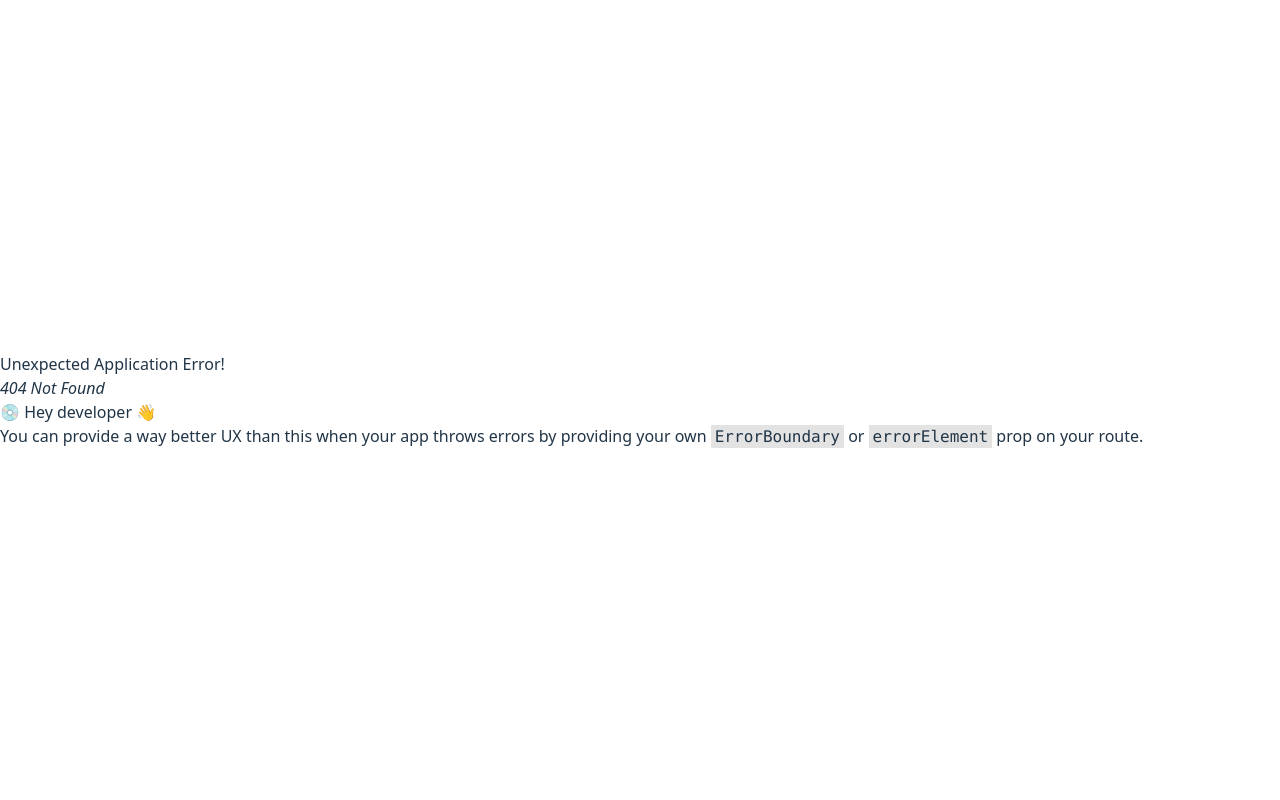
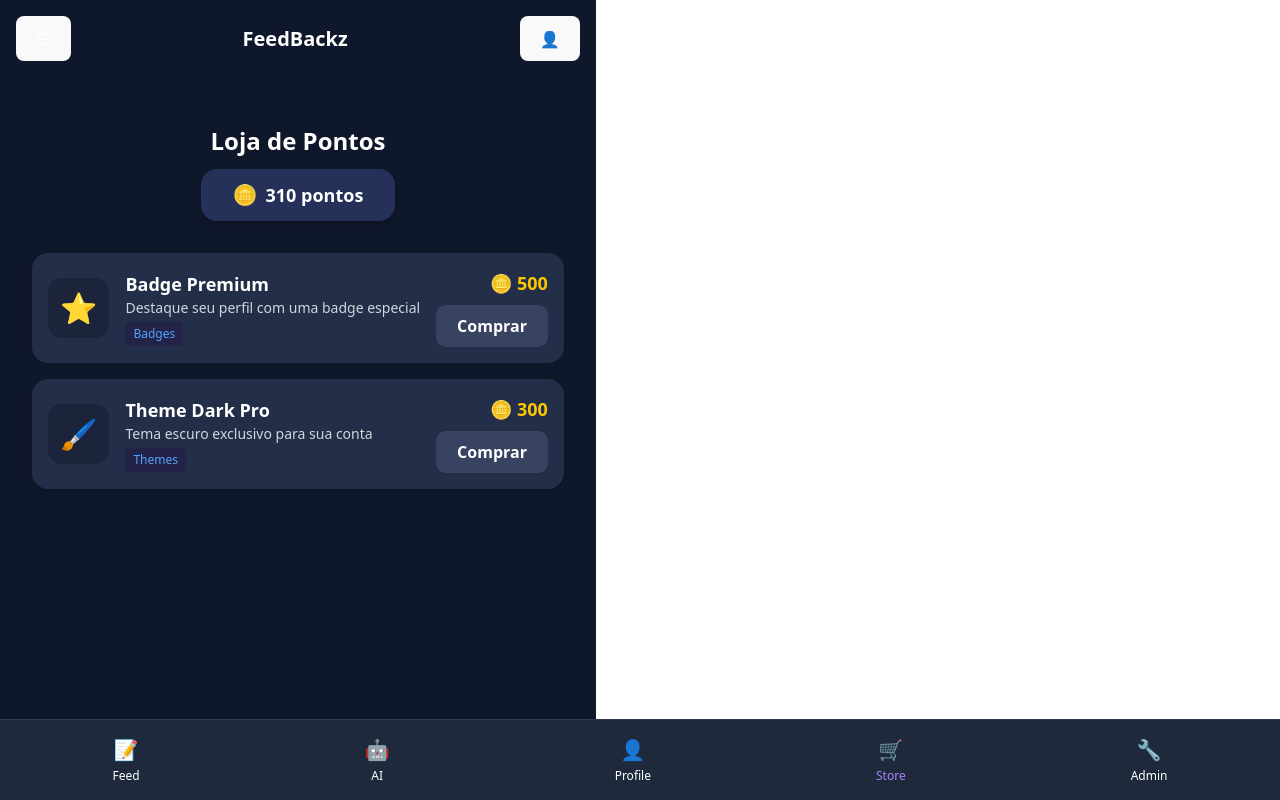
Before and after one commit to Hackatona-2025/Frontend-Feedbackzz, a React (Vite) app: page /store in a window 1280 px wide. Before the commit this address had no page. Shown: the top 800 px of the page. Built offline with nearby package versions, Linux system fonts and the light colour scheme.

Commit message:
Implementação da store e admin

```diff
--- a/src/components/BottomNav.tsx
+++ b/src/components/BottomNav.tsx
@@ -12,6 +12,8 @@ export default function BottomNav({ onSelect }: BottomNavProps) {
     { label: 'Feed', icon: '📝', path: '/' },
     { label: 'AI', icon: '🤖', path: '/ai-analysis' },
     { label: 'Profile', icon: '👤', path: '/profile' },
+    { label: 'Store', icon: '🛒', path: '/store' },
+    { label: 'Admin', icon: '🔧', path: '/admin/groups' }
   ];
 
   const handleClick = (tab: typeof tabs[0]) => {
--- /dev/null
+++ b/src/components/PointsCard.tsx
@@ -0,0 +1,12 @@
+interface PointsCardProps {
+  points: number;
+}
+
+export default function PointsCard({ points }: PointsCardProps) {
+  return (
+    <div className="flex items-center bg-[#253159] px-8 py-3 rounded-2xl mb-2 shadow-md">
+      <span className="text-yellow-400 text-xl mr-2">🪙</span>
+      <span className="text-white font-bold text-lg">{points} pontos</span>
+    </div>
+  );
+}
--- /dev/null
+++ b/src/components/ProductCard.tsx
@@ -0,0 +1,30 @@
+interface Product {
+  icon: React.ReactNode;
+  name: string;
+  description: string;
+  category: string;
+  price: number;
+}
+
+interface ProductCardProps {
+  product: Product;
+}
+
+export default function ProductCard({ product }: ProductCardProps) {
+  return (
+    <div className="flex items-center bg-[#232e48] rounded-2xl p-4 shadow w-full">
+      <div className="flex-shrink-0 bg-[#1b243a] p-3 rounded-xl mr-4">
+        <span className="text-3xl">{product.icon}</span>
+      </div>
+      <div className="flex-1">
+        <h3 className="text-white font-bold text-lg">{product.name}</h3>
+        <p className="text-gray-300 text-sm">{product.description}</p>
+        <span className="bg-[#222347] text-blue-400 text-xs px-2 py-1 rounded mt-1 inline-block">{product.category}</span>
+      </div>
+      <div className="flex flex-col items-end ml-4">
+        <span className="text-yellow-400 font-bold text-lg mb-2">🪙 {product.price}</span>
+        <button className="bg-[#384362] text-white px-5 py-2 rounded-lg font-bold active:scale-95 transition">Comprar</button>
+      </div>
+    </div>
+  );
+}
--- /dev/null
+++ b/src/components/StoreNavBar.tsx
@@ -0,0 +1,18 @@
+
+interface StoreNavBarProps {
+  points: number;
+}
+export default function StoreNavBar({ points }: StoreNavBarProps) {
+  return (
+    <header className="bg-[#202946] flex items-center justify-between px-4 py-3">
+      <button>
+        <svg width={28} height={28} fill="none" stroke="white"><path strokeLinecap="round" strokeLinejoin="round" strokeWidth={2} d="M4 8h20M4 16h20"/></svg>
+      </button>
+      <span className="text-white font-bold text-lg">FeedBackz</span>
+      <div className="flex items-center space-x-1 bg-[#293256] px-3 py-1 rounded-full">
+        <span className="text-yellow-400">🪙</span>
+        <span className="text-white font-semibold">{points}</span>
+      </div>
+    </header>
+  );
+}
--- /dev/null
+++ b/src/pages/store/Store.tsx
@@ -0,0 +1,40 @@
+// src/pages/StorePage.jsx
+import PointsCard from '../../components/PointsCard';
+import ProductCard from '../../components/ProductCard';
+
+const products = [
+  {
+    id: 1,
+    name: 'Badge Premium',
+    description: 'Destaque seu perfil com uma badge especial',
+    category: 'Badges',
+    price: 500,
+    icon: '⭐',
+  },
+  {
+    id: 2,
+    name: 'Theme Dark Pro',
+    description: 'Tema escuro exclusivo para sua conta',
+    category: 'Themes',
+    price: 300,
+    icon: '🖌️',
+  },
+];
+
+export default function StorePage() {
+  const points = 310;
+
+  return (
+    <div className="min-h-screen flex flex-col pb-20">
+      <main className="flex-1 flex flex-col items-center mt-6 px-4">
+        <h2 className="text-white text-2xl font-semibold mb-3">Loja de Pontos</h2>
+        <PointsCard points={points} />
+        <div className="w-full mt-6 space-y-4">
+          {products.map((prod) => (
+            <ProductCard key={prod.id} product={prod} />
+          ))}
+        </div>
+      </main>
+    </div>
+  );
+}
--- a/src/routes/index.tsx
+++ b/src/routes/index.tsx
@@ -6,6 +6,7 @@ import Profile from '../pages/Profile';
 import GroupManagement from '../pages/admin/GroupManagement';
 import PointsManagement from '../pages/admin/PointsManagement';
 import GroupDetails from '../pages/GroupDetails';
+import Store from '@/pages/store/Store';
 
 export const router = createBrowserRouter([
   {
@@ -36,6 +37,10 @@ export const router = createBrowserRouter([
         path: '/admin/points',
         element: <PointsManagement />,
       },
+      {
+        path: '/store/',
+        element: <Store />,
+      },
     ],
   },
 ]);
```
